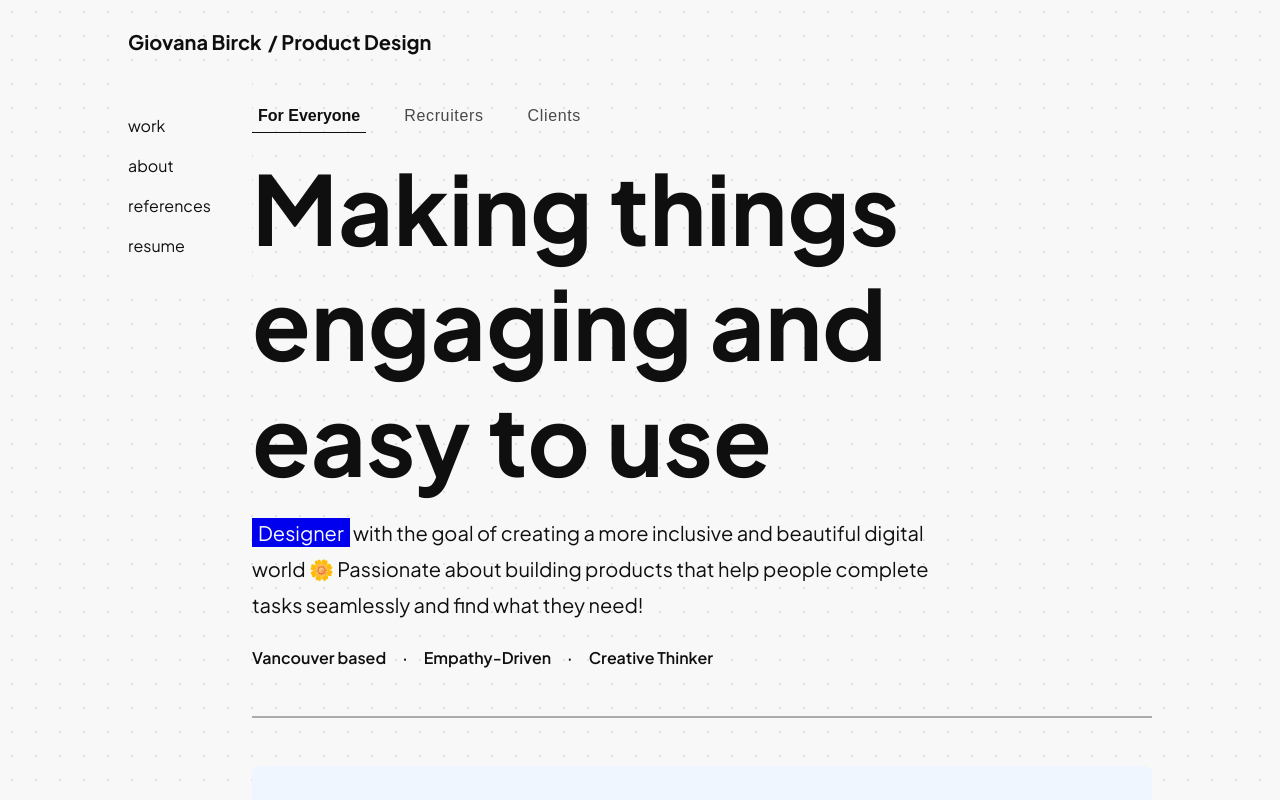
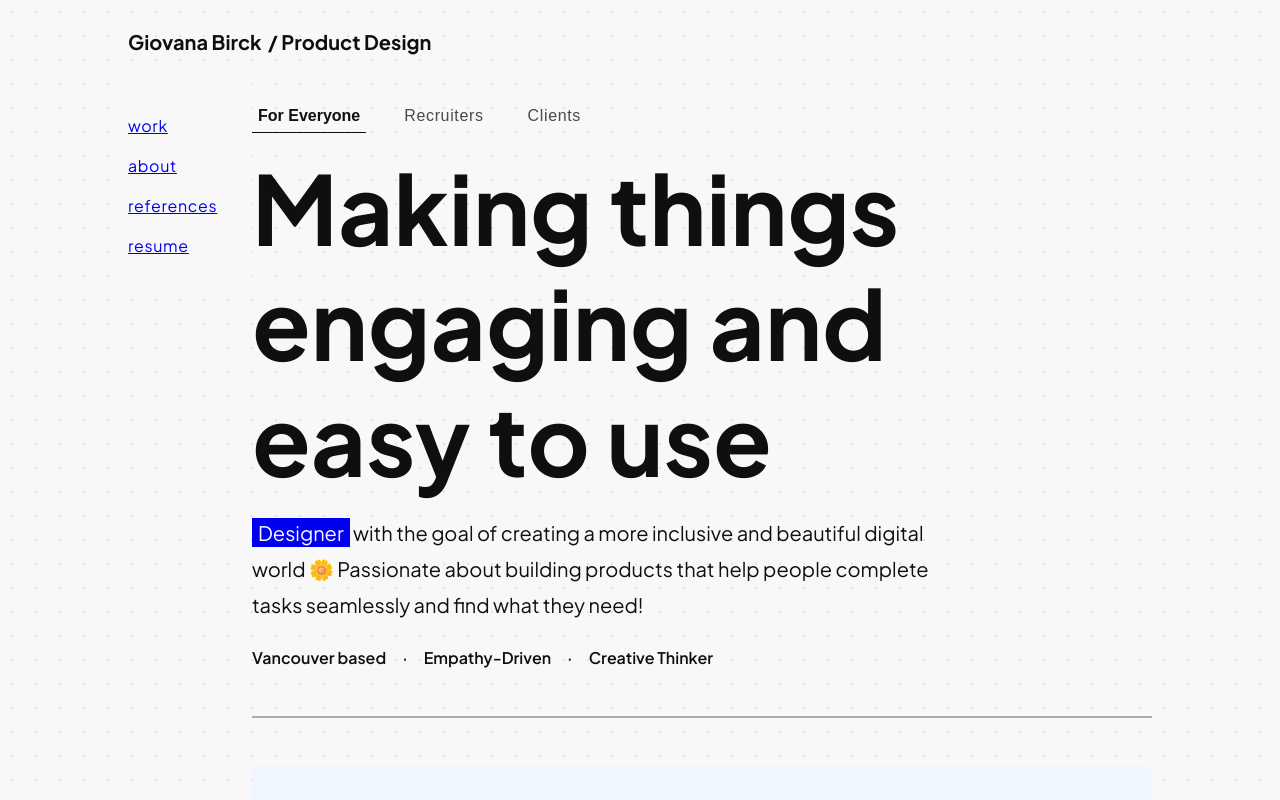
Before and after one commit to giovanabirck/website-test, a React (Create React App) app: page /product-design in a window 1280 px wide. Shown: the top 800 px of the page. Built offline with nearby package versions, Linux system fonts and the light colour scheme.

Commit message:
naviagation test

```diff
--- a/src/pages/product-design/ProductDesign.js
+++ b/src/pages/product-design/ProductDesign.js
@@ -67,16 +67,27 @@ function ProductDesign() {
 
       <div className="main_container">
         <div className="navigation">
-          <h3>work</h3>
-          <h3>about</h3>
-          <h3>references</h3>
-          <h3>resume</h3>
+          <Link to="/">
+            <h3>work</h3>
+          </Link>
+
+          <Link to="/">
+            <h3>about</h3>
+          </Link>
+
+          <Link to="/">
+            <h3>references</h3>
+          </Link>
+
+          <Link to="/">
+            <h3>resume</h3>
+          </Link>
         </div>
 
         <div className="content">
 
           <div className="tabs">
-          <button onClick={() => setActiveTab('everyone')} className={activeTab === 'everyone' ? 'active' : ''}>
+            <button onClick={() => setActiveTab('everyone')} className={activeTab === 'everyone' ? 'active' : ''}>
               For Everyone
             </button>
             <button onClick={() => setActiveTab('recruiters')} className={activeTab === 'recruiters' ? 'active' : ''}>
--- a/src/pages/product-design/ProductDesign.modules.css
+++ b/src/pages/product-design/ProductDesign.modules.css
@@ -35,6 +35,29 @@
     font-size: 16px;
     font-weight: 400;
     line-height: 0.5;
+    letter-spacing: 0.04rem;
+}
+
+.navigation h3:hover{
+    font-weight: 600;
+    line-height: 0.5;
+}
+
+.navigation h3::after {
+    content: '';
+    position: absolute;
+    bottom: 0;
+    left: 0;
+    height: 1.5px;
+    width: 0%;
+    background: #0F0F0F;
+    transition: width 0.5s ease;
+}
+
+.navigation h3.active {
+    color: #0F0F0F;
+    font-weight: 600;
+    letter-spacing: normal;
 }
 
 .content {
@@ -60,6 +83,11 @@
     padding-bottom: 0.5rem;
     color: #494949;
     transition: color 0.3s ease;
+}
+
+.tabs button:hover {
+    color: #0F0F0F;
+    font-weight: 600;
 }
 
 .tabs button::after {
```
